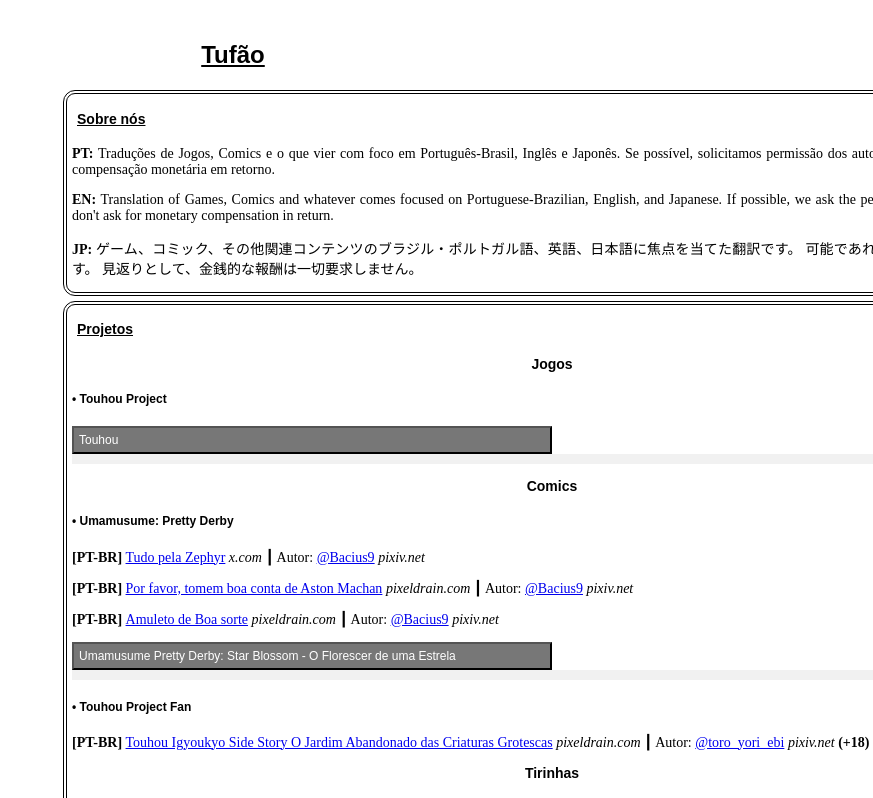
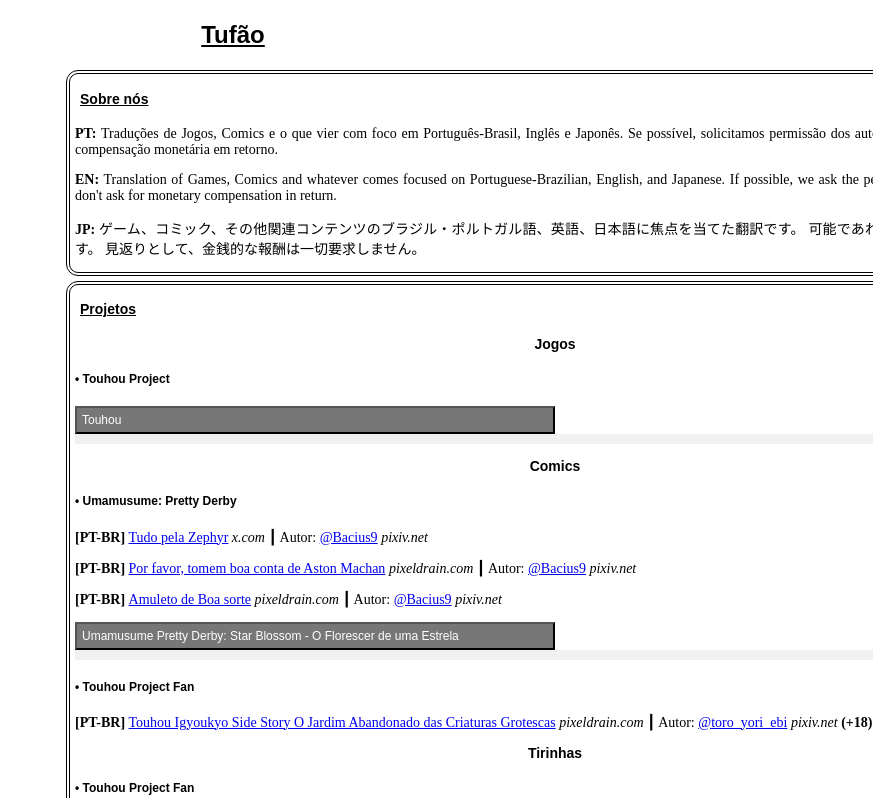
Before and after one commit to 2tsunami5/2tsunami5.github.io, a plain HTML site: page index.html in a window 1280 px wide. Shown: the top 798 px of the page, without its empty margins (407-1280 px from the left). Drawn offline with Linux system fonts and the light colour scheme.

Commit message:
Update layout.css

```diff
--- a/src/layout.css
+++ b/src/layout.css
@@ -1,6 +1,6 @@
 body {
-  margin: 0;
-  padding: 20px;
+  margin: 0px 3px 5px;
+  padding: 0px 20px 0px;
   background-color: #ffffff;
   color: black;
   text-align: center;
```
